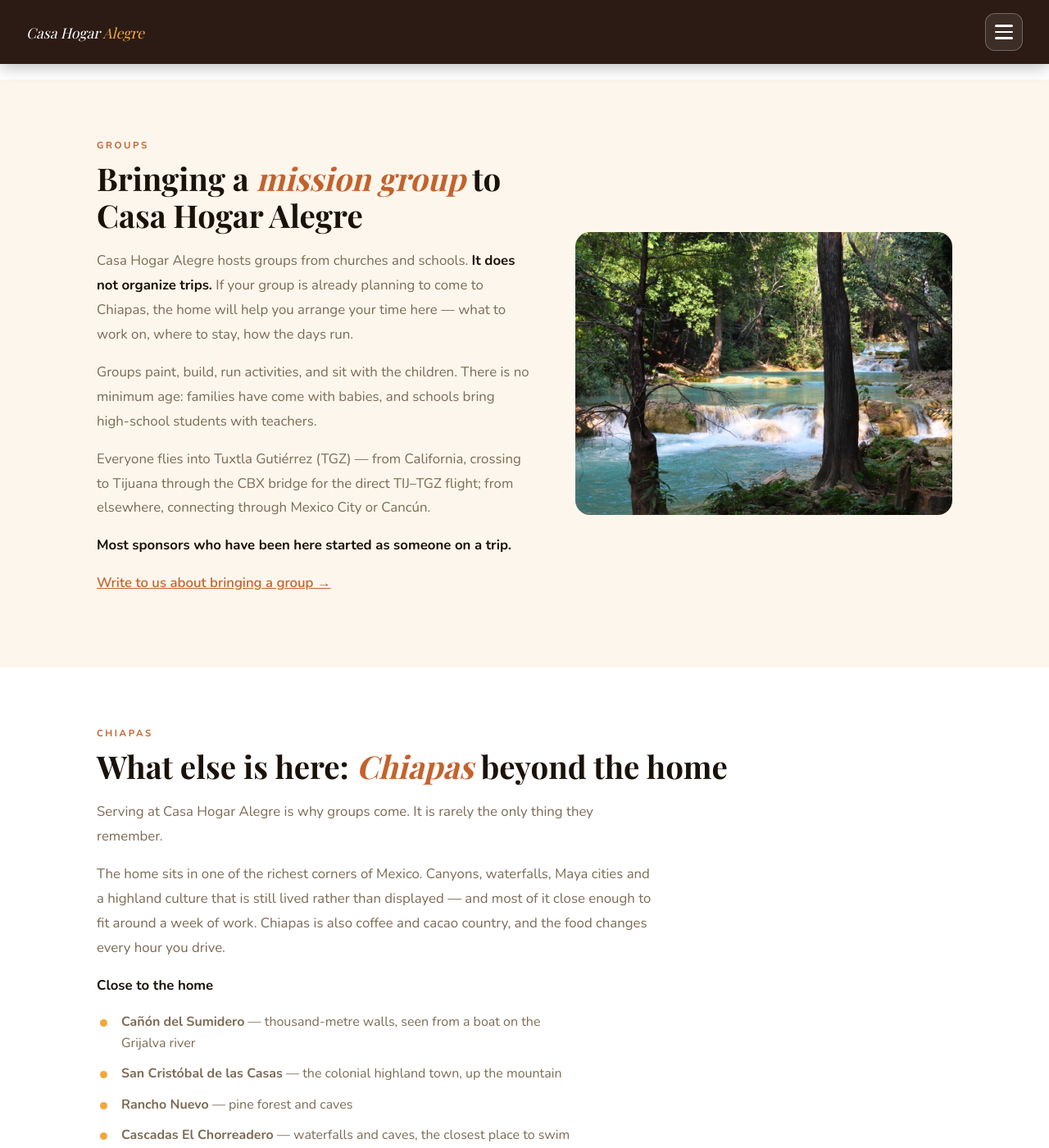
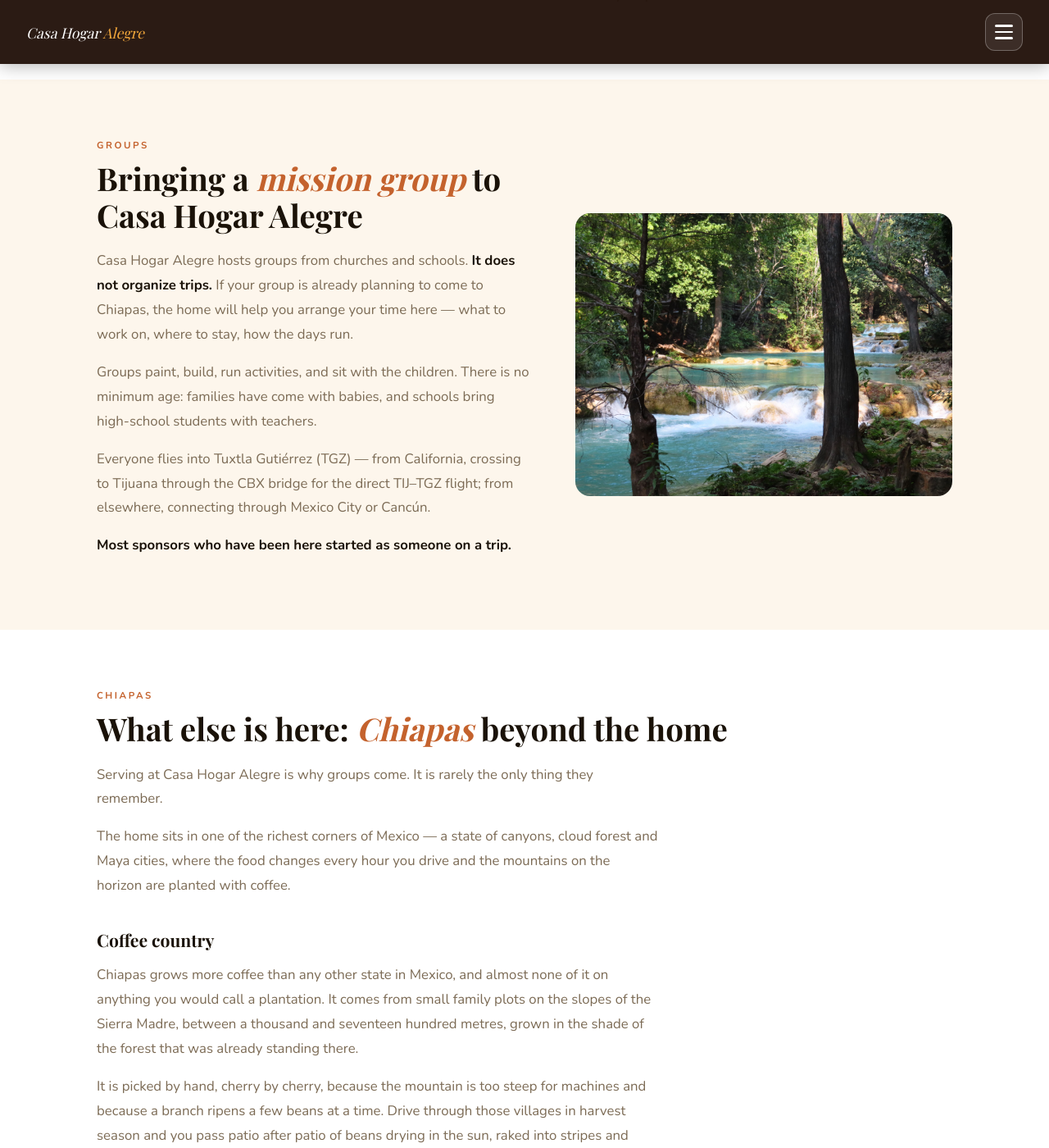
Before and after one commit to trujequebolio/Website, a Jekyll site: the page casa-hogar/index.html, which Jekyll copies as it is, in a window 1280 px wide and 1400 px high, scrolled down 3261 px. Shown: the whole window at 82% size. Built offline with Jekyll 4.4.1, drawn with Linux system fonts in a browser that asks for light colours; some web fonts are replaced; some of the changed text lies outside the part shown.

Commit message:
/casa-hogar/: el texto acordado de Chiapas, unido a la sección de grupos
Las dos secciones se leían como temas sueltos: la de grupos cerraba
con su propio botón y Chiapas empezaba de cero. Ahora son un solo
argumento con una sola llamada a la acción al final:

  Bringing a mission group ...  termina en "most sponsors who have
                                been here started as someone on a trip"
  What else is here: Chiapas ...  arranca de ahí y cierra con
                                "write to us about bringing a group"

Texto acordado antes de subirlo:

- Bloque propio "Coffee country": Chiapas como mayor productor del
  país, pequeña propiedad familiar en la Sierra Madre, recolección a
  mano, secado en patio. Sin nombrar fincas: la calidad se afirma por
  la región, no por un tercero que no visitamos.
- El recorrido del café con el equipo de Broken Rib Coffee, que es lo
  que convierte el café de paisaje en una razón para venir, y de paso
  explica por qué una tostadora es socia de una casa hogar.
- Los siete lugares pasan de una línea telegráfica a una descripción
  con imagen: el árbol de Navidad del Sumidero, los caballos y la
  tirolesa de Rancho Nuevo, la tumba de Pakal, y el aviso sobre las
  fotografías en Chamula.

Nuevos estilos: .sub-title para los tres subtítulos y ul.places para
las listas con descripción larga.

Co-Authored-By: Claude Opus 5 <noreply@anthropic.com>
Claude-Session: https://claude.ai/code/session_01L1nV7GcGV46KL73QNvt4yn

```diff
--- a/casa-hogar/index.html
+++ b/casa-hogar/index.html
@@ -181,6 +181,30 @@
       color: var(--warm-gray);
       margin-top: 7px;
     }
+
+    /* ── SUBTÍTULOS Y LUGARES ── */
+    .sub-title {
+      font-family: 'Playfair Display', serif;
+      font-size: 1.32rem;
+      line-height: 1.3;
+      color: var(--dark);
+      margin: 38px 0 14px;
+    }
+
+    ul.places { list-style: none; margin: 4px 0 24px; max-width: 70ch; }
+
+    ul.places li {
+      position: relative;
+      padding-left: 20px;
+      margin-bottom: 18px;
+      line-height: 1.75;
+      color: var(--warm-gray);
+      font-size: 1rem;
+      border-left: 3px solid #EFE0CB;
+      padding-left: 18px;
+    }
+
+    ul.places li strong { color: var(--dark); }
 
     /* ── LISTA ── */
     ul.checks { list-style: none; margin: 4px 0 20px; max-width: 62ch; }
@@ -514,7 +538,6 @@
         <p class="body">Groups paint, build, run activities, and sit with the children. There is no minimum age: families have come with babies, and schools bring high-school students with teachers.</p>
         <p class="body">Everyone flies into Tuxtla Gutiérrez (TGZ) — from California, crossing to Tijuana through the CBX bridge for the direct TIJ–TGZ flight; from elsewhere, connecting through Mexico City or Cancún.</p>
         <p class="body"><strong>Most sponsors who have been here started as someone on a trip.</strong></p>
-        <p class="body"><a class="inline" href="mailto:contact@alegrecasahogar.org">Write to us about bringing a group →</a></p>
           </div>
           <div class="split-media">
             <img src="/images/hero.jpg" alt="The countryside around Tuxtla Gutiérrez, Chiapas, Mexico" width="2560" height="1920" loading="lazy" decoding="async" />
@@ -528,24 +551,31 @@
         <p class="section-label">Chiapas</p>
         <h2 class="section-title">What else is here: <em>Chiapas</em> beyond the home</h2>
         <p class="body">Serving at Casa Hogar Alegre is why groups come. It is rarely the only thing they remember.</p>
-        <p class="body">The home sits in one of the richest corners of Mexico. Canyons, waterfalls, Maya cities and a highland culture that is still lived rather than displayed — and most of it close enough to fit around a week of work. Chiapas is also coffee and cacao country, and the food changes every hour you drive.</p>
+        <p class="body">The home sits in one of the richest corners of Mexico — a state of canyons, cloud forest and Maya cities, where the food changes every hour you drive and the mountains on the horizon are planted with coffee.</p>
 
-        <p class="body"><strong>Close to the home</strong></p>
-        <ul class="checks">
-          <li><strong>Cañón del Sumidero</strong> — thousand-metre walls, seen from a boat on the Grijalva river</li>
-          <li><strong>San Cristóbal de las Casas</strong> — the colonial highland town, up the mountain</li>
-          <li><strong>Rancho Nuevo</strong> — pine forest and caves</li>
-          <li><strong>Cascadas El Chorreadero</strong> — waterfalls and caves, the closest place to swim</li>
+        <h3 class="sub-title">Coffee country</h3>
+        <p class="body">Chiapas grows more coffee than any other state in Mexico, and almost none of it on anything you would call a plantation. It comes from small family plots on the slopes of the Sierra Madre, between a thousand and seventeen hundred metres, grown in the shade of the forest that was already standing there.</p>
+        <p class="body">It is picked by hand, cherry by cherry, because the mountain is too steep for machines and because a branch ripens a few beans at a time. Drive through those villages in harvest season and you pass patio after patio of beans drying in the sun, raked into stripes and turned by whoever is nearest the door.</p>
+        <p class="body"><strong>This is coffee country with a name well beyond Mexico.</strong> Lots off these mountains have taken first place in the country's national cupping competition, and they are bought by specialty roasters abroad.</p>
+        <p class="body">And a group does not have to see it from the road. <strong>Broken Rib Coffee</strong>, the program's coffee partner, takes visitors through the whole thing on the ground — from the branch to the cup, explained in as much detail as you care to go.</p>
+
+        <h3 class="sub-title">Close to the home</h3>
+        <ul class="places">
+          <li><strong>Cañón del Sumidero</strong> — You go in by boat, at water level, and the walls climb a thousand metres on either side. You spend the hour with your head tilted back. Crocodiles on the banks, vultures turning overhead, and a waterfall that has grown moss into the shape of a Christmas tree.</li>
+          <li><strong>San Cristóbal de las Casas</strong> — Two thousand two hundred metres up, and cold at night. Tsotsil women sell textiles on the steps of a baroque church while someone roasts Chiapas coffee two doors down. The old and the new are not displayed side by side here for visitors. They are simply both in use.</li>
+          <li><strong>Rancho Nuevo</strong> — Pine forest on the road up the mountain. Horses to ride between the trunks, a zip line strung through the trees, and underneath all of it a cave you can walk into — stalactites, cold air, and the sound of a whole group going quiet at once.</li>
+          <li><strong>Cascadas El Chorreadero</strong> — The river comes out of the side of a mountain already a waterfall, and drops into pools cold enough to make everyone shout. The closest place to swim, and the easiest afternoon to add to a week of work.</li>
         </ul>
 
-        <p class="body"><strong>Worth a longer drive</strong></p>
-        <ul class="checks">
-          <li><strong>Tenam Puente</strong> — a Maya site on a terraced hillside, usually quiet</li>
-          <li><strong>Palenque</strong> — the great Maya city in the jungle</li>
-          <li><strong>San Juan Chamula</strong> — a Tsotsil village whose church is like no other in Mexico</li>
+        <h3 class="sub-title">Worth a longer drive</h3>
+        <ul class="places">
+          <li><strong>Tenam Puente</strong> — A Maya city built in terraces up a hillside, with ball courts and the whole valley below. You will rarely share it with more than a handful of people, which is most of what makes it worth the drive.</li>
+          <li><strong>Palenque</strong> — The jungle closes over it, and the howler monkeys start before first light. Pakal's tomb is here, under the Temple of the Inscriptions. Most of the city is still under the trees — found, counted, and left where it is.</li>
+          <li><strong>San Juan Chamula</strong> — The church has no pews and no mass. The floor is laid with pine needles, candles stand in rows on the stone, and families pray in Tsotsil beside a healer. Photographs are not allowed inside, and it is worth understanding why before you go.</li>
         </ul>
 
-        <p class="body">Groups normally fit one or two of these around the work. Tell the home your dates and they will say what is realistic.</p>
+        <p class="body">Groups normally fit one or two of these around the work. Tell the home your dates and they will say what is realistic — both for the days at Casa Hogar Alegre and for everything around them.</p>
+        <p class="body"><a class="inline" href="mailto:contact@alegrecasahogar.org">Write to us about bringing a group →</a></p>
       </div>
     </section>
 
```
